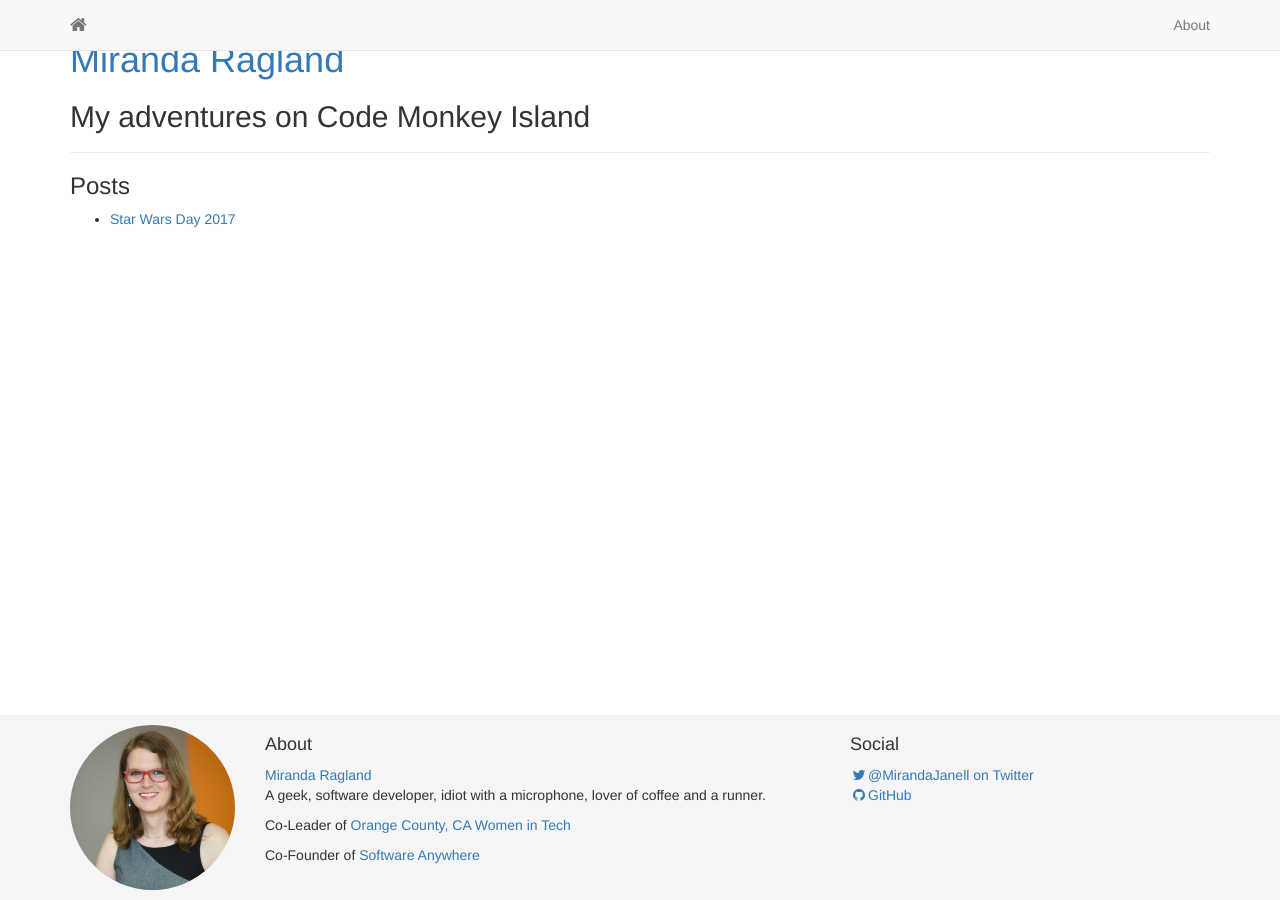
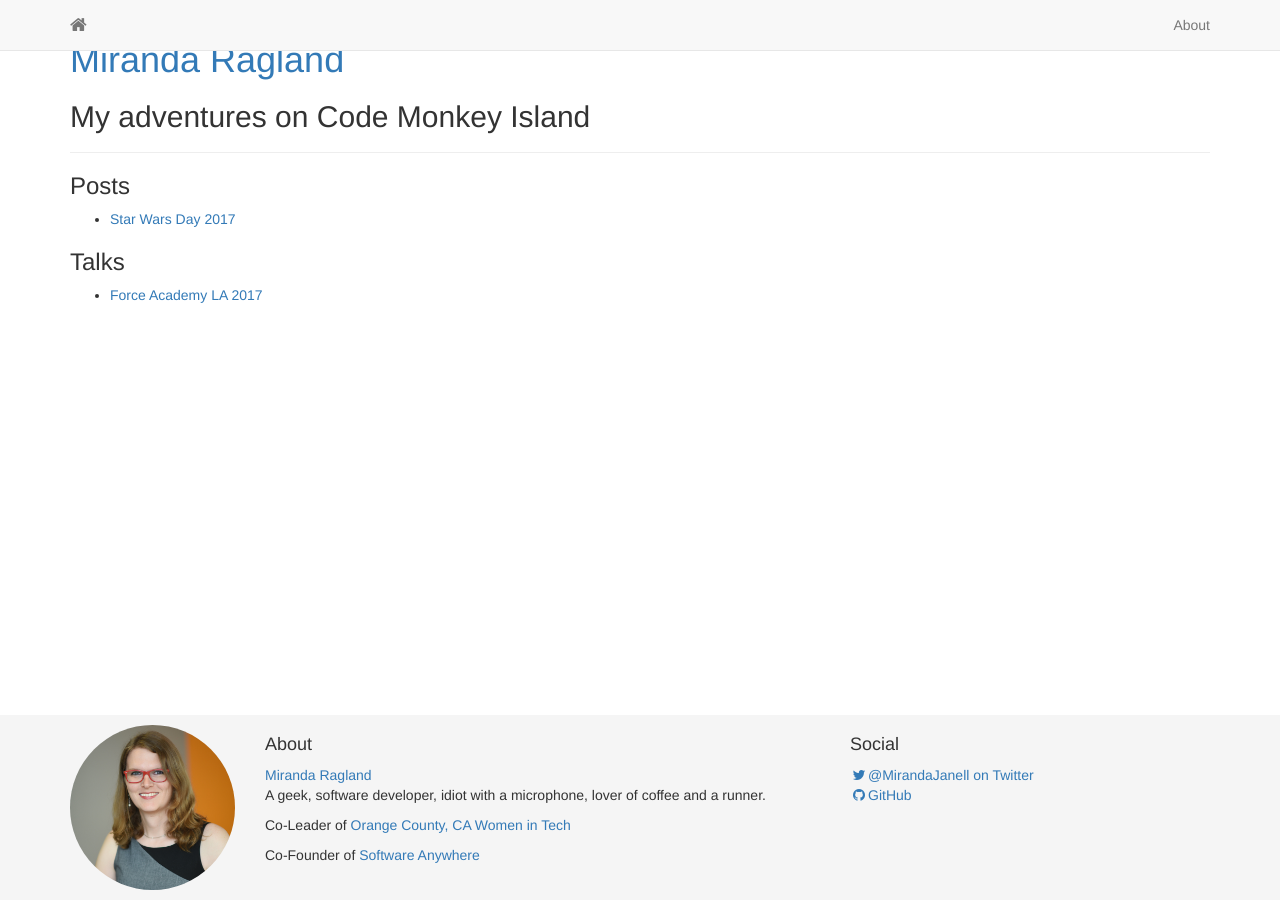
Before and after one commit to MirandaJanell/mjr-web, a Jekyll site: the page built from index.html, in a window 1280 px wide. Built offline with Jekyll 4.4.1, drawn with Linux system fonts in a browser that asks for light colours.

Commit message:
Added talks.

```diff
--- a/index.html
+++ b/index.html
@@ -8,3 +8,9 @@ layout: default
 	<li><a class="post-link" href="{{ post.url | relative_url }}">{{ post.title | escape }}</a></li>
 {% endfor %}
 </ul>
+
+<h3>Talks</h3>
+
+<ul>
+	<li><a href="https://forceacademyla.com/">Force Academy LA 2017</a></li>
+</ul>
```
